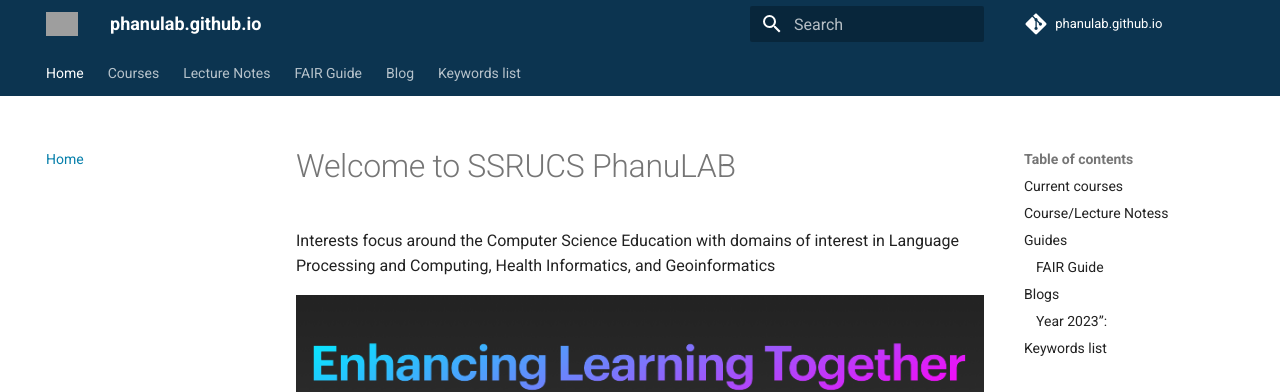
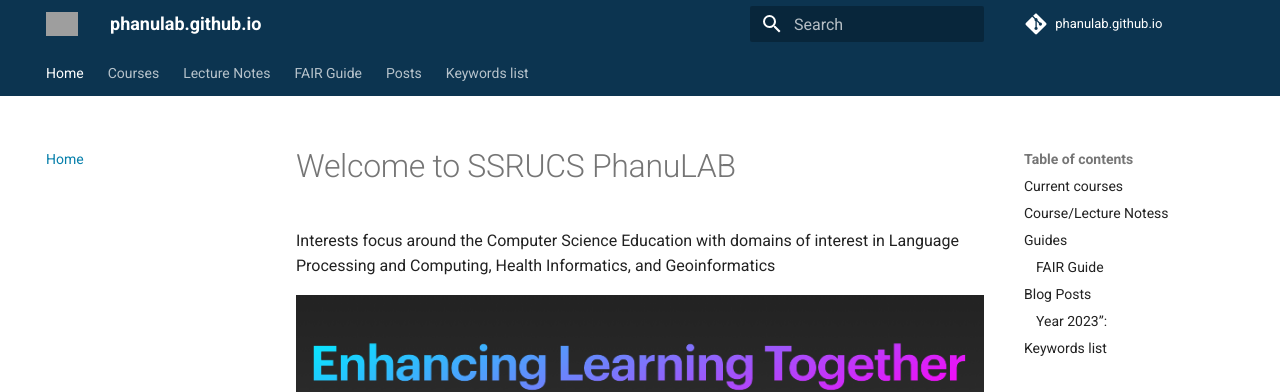
Before and after one commit to PhanuLab/phanulab.github.io, an MkDocs documentation site: the page built from docs/index.md, in a window 1280 px wide and 900 px high. Shown: the top 392 px of the window. Built offline with MkDocs 1.6.1 and Material for MkDocs 9.7.7, drawn with Linux system fonts in a browser that asks for light colours; comment, search, counter and statistics services are not loaded; grey boxes are pictures that could not be loaded.

Commit message:
update of folder name changed

```diff
--- a/docs/index.md
+++ b/docs/index.md
@@ -44,7 +44,7 @@
 - [9. Boosting discoverability](fair-chapters/chapter_09.md)
 - [10. Recognition, acknowledgment, authorship](fair-chapters/chapter_10.md)
 
-## Blogs
+## Blog Posts
 
 ### Year 2023":
 - [Blog Post Title](blog/2023-mm-dd-blog-post-title.md)
--- a/mkdocs.yml
+++ b/mkdocs.yml
@@ -22,8 +22,8 @@
      - "8. Licensing": fair-chapters/chapter_08.md
      - "9. Boosting discoverability": fair-chapters/chapter_09.md
      - "10. Recognition, acknowledgment, authorship": fair-chapters/chapter_10.md
- - Blog:
-   - Blog index by tags: blog/index.md
+ - Posts:
+   - Blog index by tags: posts/index.md
    - Year 2023:
      - Blog Post Title: blog/2023-mm-dd-blog-post-title.md
  - Keywords list: keywords.md
```
